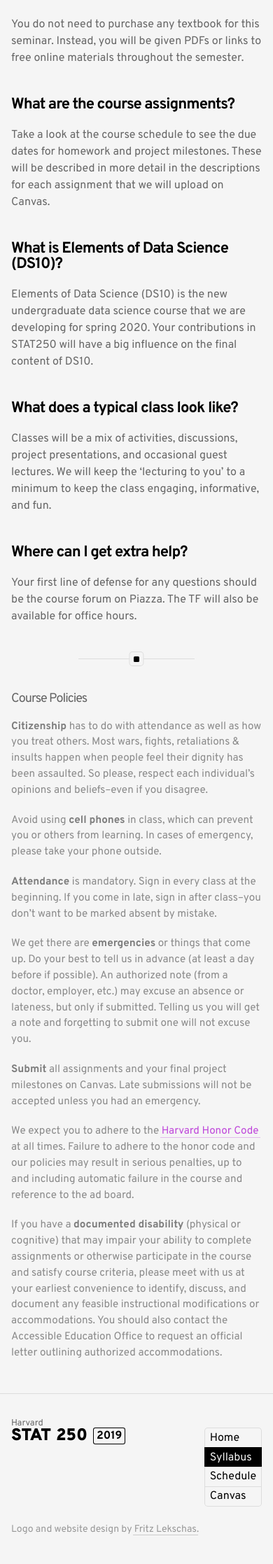
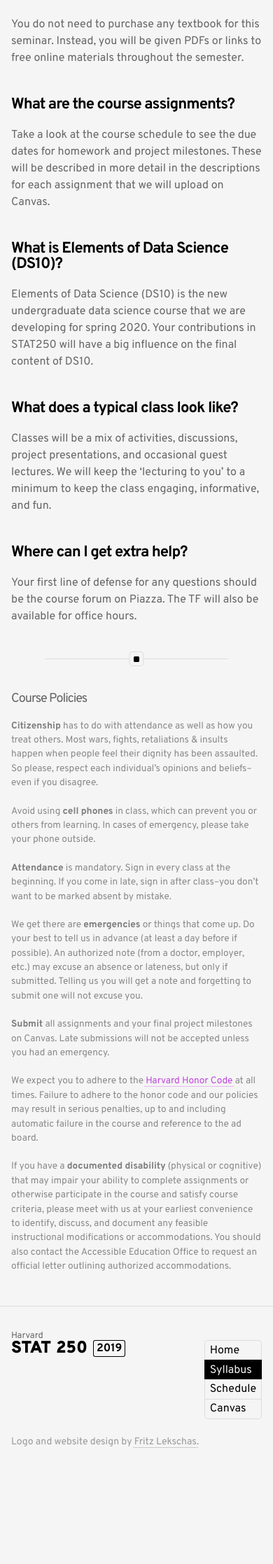
Before and after one commit to stat250/website, a Jekyll site: the page built from 2019/syllabus.md, in a window 390 px wide. Shown: the part 3540-5775 px from the top of the page at 70% size. Built offline with Jekyll 4.4.1, drawn with Linux system fonts in a browser that asks for light colours; after the commit the page ends 5650 px from its top, so only the background shows below that.

Commit message:
Add classes to make text bigger and darker

```diff
--- a/css/main.css
+++ b/css/main.css
@@ -313,8 +313,33 @@ table th, table td {
   list-style: none;
 }
 
+.large {
+  font-size: 1.125em;
+}
+
+.larger {
+  font-size: 1.25em;
+}
+
+.small {
+  font-size: 0.95em;
+}
+
 .smaller {
-  font-size: 0.95em;
+  font-size: 0.85em;
+}
+
+.dark {
+  color: #444;
+}
+
+.dark strong {
+  color: #222;
+}
+
+.darker,
+.darker strong {
+  color: black;
 }
 
 .lighter {
@@ -1112,6 +1137,11 @@ table th, table td {
 }
 
 @media screen and (max-width: 40rem) {
+  hr,
+  .post-content > hr {
+    margin: 3rem 3rem;
+  }
+
   .wrap {
     padding: 0 1rem;
   }
```
